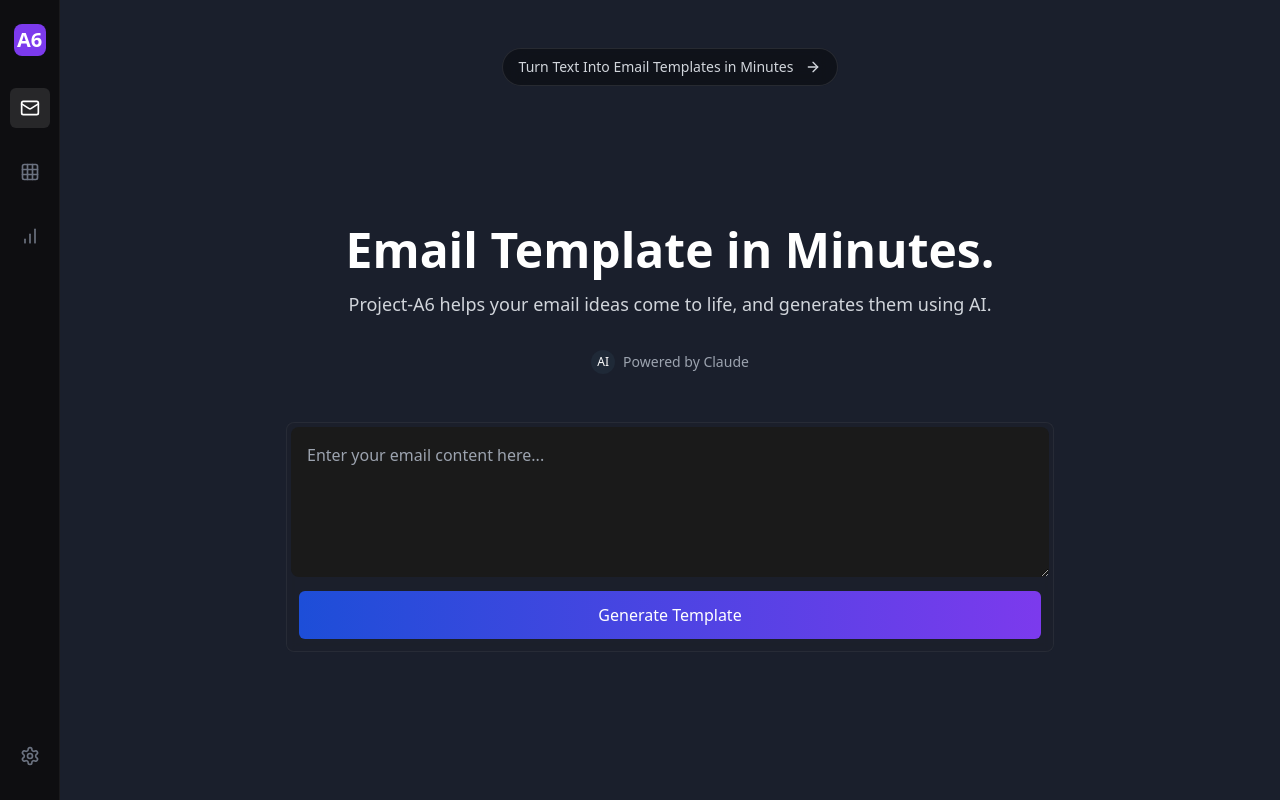
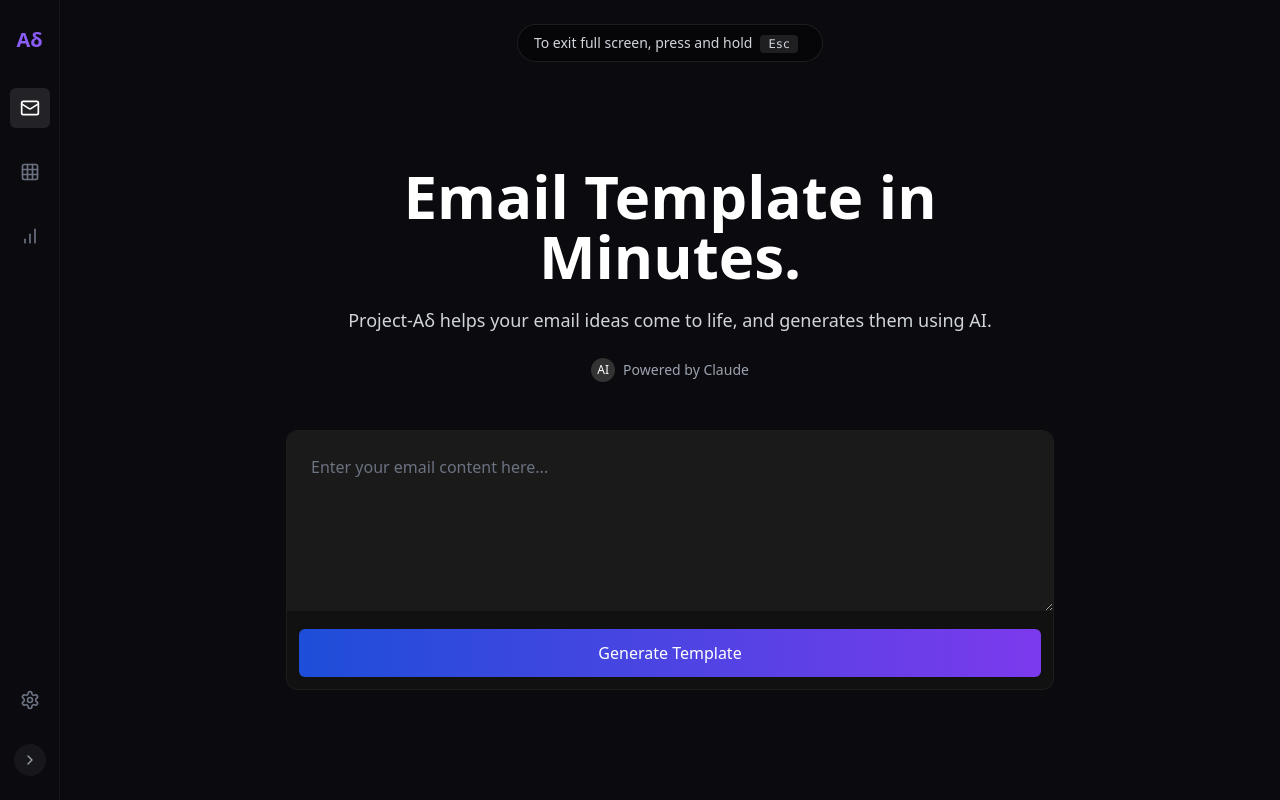
Before and after one commit to DhanushKenkiri/Project-ADelta, a React (Vite) app: page / in a window 1280 px wide. Built offline with nearby package versions, Linux system fonts and the light colour scheme.

Commit message:
Fix: Improve UI and update logo
- Updated the logo to Aδ.
- Enhanced the user interface for a modern look.
- Ensured all components are functional.
- Made the navbar extendable.
- Refined the UI to match the provided image.

```diff
--- a/src/components/EmailBuilder.tsx
+++ b/src/components/EmailBuilder.tsx
@@ -18,31 +18,31 @@ const EmailBuilder = () => {
   return (
     <div className="w-full max-w-3xl mx-auto">
       <div className="text-center mb-4">
-        <h1 className="text-5xl font-bold mb-4 text-white">
+        <h1 className="text-6xl font-bold mb-5 text-white">
           Email Template in Minutes.
         </h1>
-        <p className="text-gray-300 text-lg mb-8">
-          Project-A6 helps your email ideas come to life, and generates them using AI.
+        <p className="text-gray-300 text-lg mb-6">
+          Project-Aδ helps your email ideas come to life, and generates them using AI.
         </p>
         <div className="flex items-center justify-center gap-2 mb-12">
-          <div className="w-6 h-6 bg-gray-800 rounded-full flex items-center justify-center">
+          <div className="w-6 h-6 bg-[#333] rounded-full flex items-center justify-center">
             <span className="text-xs text-white">AI</span>
           </div>
           <span className="text-gray-400 text-sm">Powered by Claude</span>
         </div>
       </div>
 
-      <div className="glass-card p-1">
+      <div className="bg-[#111] border border-white/5 rounded-xl overflow-hidden">
         <textarea
-          className="w-full rounded-lg bg-[#1a1a1a] border-0 p-4 text-gray-300 focus:ring-0 min-h-[150px]"
+          className="w-full bg-[#1a1a1a] border-0 p-6 text-gray-300 focus:ring-0 min-h-[180px] placeholder-gray-500"
           placeholder="Enter your email content here..."
           value={emailContent}
           onChange={(e) => setEmailContent(e.target.value)}
         />
-        <div className="p-2">
+        <div className="p-3">
           <button
             onClick={handleGenerateTemplate}
-            className="w-full gradient-btn text-white py-3 rounded-md font-medium"
+            className="w-full bg-gradient-to-r from-blue-700 to-purple-600 text-white py-3 rounded-md font-medium transition-all hover:opacity-90"
           >
             Generate Template
           </button>
--- a/src/components/Header.tsx
+++ b/src/components/Header.tsx
@@ -1,14 +1,13 @@
 
 import React from 'react';
-import { ArrowRight } from 'lucide-react';
 
 const Header = () => {
   return (
-    <div className="w-full flex justify-center mb-4">
-      <button className="px-4 py-2 rounded-full bg-black/40 text-sm text-gray-300 hover:bg-black/60 transition-colors duration-200 backdrop-blur-md border border-white/10 flex items-center gap-2">
-        Turn Text Into Email Templates in Minutes
-        <ArrowRight size={16} className="ml-1" />
-      </button>
+    <div className="w-full flex justify-center mb-4 absolute top-6 left-0 right-0">
+      <div className="px-4 py-2 rounded-full bg-black/40 text-sm text-gray-300 border border-white/10 backdrop-blur-sm">
+        <span>To exit full screen, press and hold</span>
+        <span className="mx-2 py-0.5 px-2 bg-white/10 rounded text-xs font-mono">Esc</span>
+      </div>
     </div>
   );
 };
--- a/src/components/Sidebar.tsx
+++ b/src/components/Sidebar.tsx
@@ -1,6 +1,6 @@
 
-import React from 'react';
-import { Mail, Grid, BarChart, Settings } from 'lucide-react';
+import React, { useState } from 'react';
+import { Mail, Grid, BarChart, Settings, ChevronRight } from 'lucide-react';
 import { cn } from '@/lib/utils';
 
 interface SidebarProps {
@@ -8,22 +8,39 @@ interface SidebarProps {
 }
 
 const Sidebar = ({ className }: SidebarProps) => {
+  const [expanded, setExpanded] = useState(false);
+
   return (
-    <div className={cn('w-[60px] bg-sidebar flex flex-col items-center py-6 border-r border-white/5', className)}>
-      <div className="mb-8">
-        <div className="w-8 h-8 bg-purple-600 rounded-lg flex items-center justify-center font-bold text-xl text-white">
-          A6
+    <div className={cn(
+      'bg-[#0A0A0F] flex flex-col items-center py-6 border-r border-white/5 transition-all duration-300',
+      expanded ? 'w-[200px]' : 'w-[60px]',
+      className
+    )}>
+      <div className="mb-8 flex items-center justify-center">
+        <div className="w-8 h-8 flex items-center justify-center font-bold text-xl text-white">
+          <span className="text-purple-500">A</span>
+          <span className="text-purple-500">δ</span>
         </div>
+        {expanded && (
+          <span className="ml-2 text-white font-semibold">Project-Aδ</span>
+        )}
       </div>
 
-      <nav className="flex flex-col space-y-6 items-center">
-        <SidebarItem icon={<Mail size={20} />} active />
-        <SidebarItem icon={<Grid size={20} />} />
-        <SidebarItem icon={<BarChart size={20} />} />
+      <nav className="flex flex-col space-y-6 items-center w-full">
+        <SidebarItem icon={<Mail size={20} />} active expanded={expanded} label="Email" />
+        <SidebarItem icon={<Grid size={20} />} expanded={expanded} label="Templates" />
+        <SidebarItem icon={<BarChart size={20} />} expanded={expanded} label="Analytics" />
       </nav>
 
-      <div className="mt-auto">
-        <SidebarItem icon={<Settings size={20} />} />
+      <div className="mt-auto flex flex-col items-center gap-6">
+        <SidebarItem icon={<Settings size={20} />} expanded={expanded} label="Settings" />
+
+        <button
+          onClick={() => setExpanded(!expanded)}
+          className="w-8 h-8 rounded-full bg-white/5 flex items-center justify-center hover:bg-white/10 transition-colors"
+        >
+          <ChevronRight size={16} className={`text-gray-400 transition-transform duration-300 ${expanded ? 'rotate-180' : ''}`} />
+        </button>
       </div>
     </div>
   );
@@ -32,17 +49,28 @@ const Sidebar = ({ className }: SidebarProps) => {
 interface SidebarItemProps {
   icon: React.ReactNode;
   active?: boolean;
+  expanded?: boolean;
+  label?: string;
 }
 
-const SidebarItem = ({ icon, active }: SidebarItemProps) => {
+const SidebarItem = ({ icon, active, expanded, label }: SidebarItemProps) => {
   return (
     <button
       className={cn(
-        'w-10 h-10 flex items-center justify-center rounded-md transition-colors duration-200',
-        active ? 'text-white bg-white/10' : 'text-gray-500 hover-highlight'
+        'group flex items-center transition-colors duration-200 w-full',
+        expanded ? 'px-5 justify-start' : 'justify-center',
+        active ? 'text-white' : 'text-gray-500 hover:text-white'
       )}
     >
-      {icon}
+      <div className={cn(
+        'flex items-center justify-center rounded-md transition-colors duration-200 w-10 h-10',
+        active ? 'bg-white/10' : 'group-hover:bg-white/5'
+      )}>
+        {icon}
+      </div>
+      {expanded && (
+        <span className="ml-3 text-sm">{label}</span>
+      )}
     </button>
   );
 };
--- a/src/index.css
+++ b/src/index.css
@@ -65,3 +65,28 @@
 .hover-highlight:hover {
   @apply text-white bg-white/10 rounded-md;
 }
+
+/* Enhanced textarea styling */
+textarea:focus {
+  outline: none;
+  box-shadow: none;
+}
+
+/* Better scrollbar for dark mode */
+::-webkit-scrollbar {
+  width: 8px;
+  height: 8px;
+}
+
+::-webkit-scrollbar-track {
+  background: transparent;
+}
+
+::-webkit-scrollbar-thumb {
+  background-color: rgba(255, 255, 255, 0.1);
+  border-radius: 20px;
+}
+
+::-webkit-scrollbar-thumb:hover {
+  background-color: rgba(255, 255, 255, 0.2);
+}
--- a/src/pages/Index.tsx
+++ b/src/pages/Index.tsx
@@ -6,9 +6,9 @@ import EmailBuilder from '@/components/EmailBuilder';
 
 const Index = () => {
   return (
-    <div className="flex h-screen bg-[#1A1F2C] overflow-hidden">
+    <div className="flex h-screen bg-[#0A0A0F] overflow-hidden">
       <Sidebar />
-      <main className="flex-1 flex flex-col p-6 pt-12 overflow-y-auto">
+      <main className="flex-1 flex flex-col p-6 pt-20 relative overflow-y-auto">
         <Header />
         <div className="flex-1 flex items-center justify-center">
           <EmailBuilder />
```
